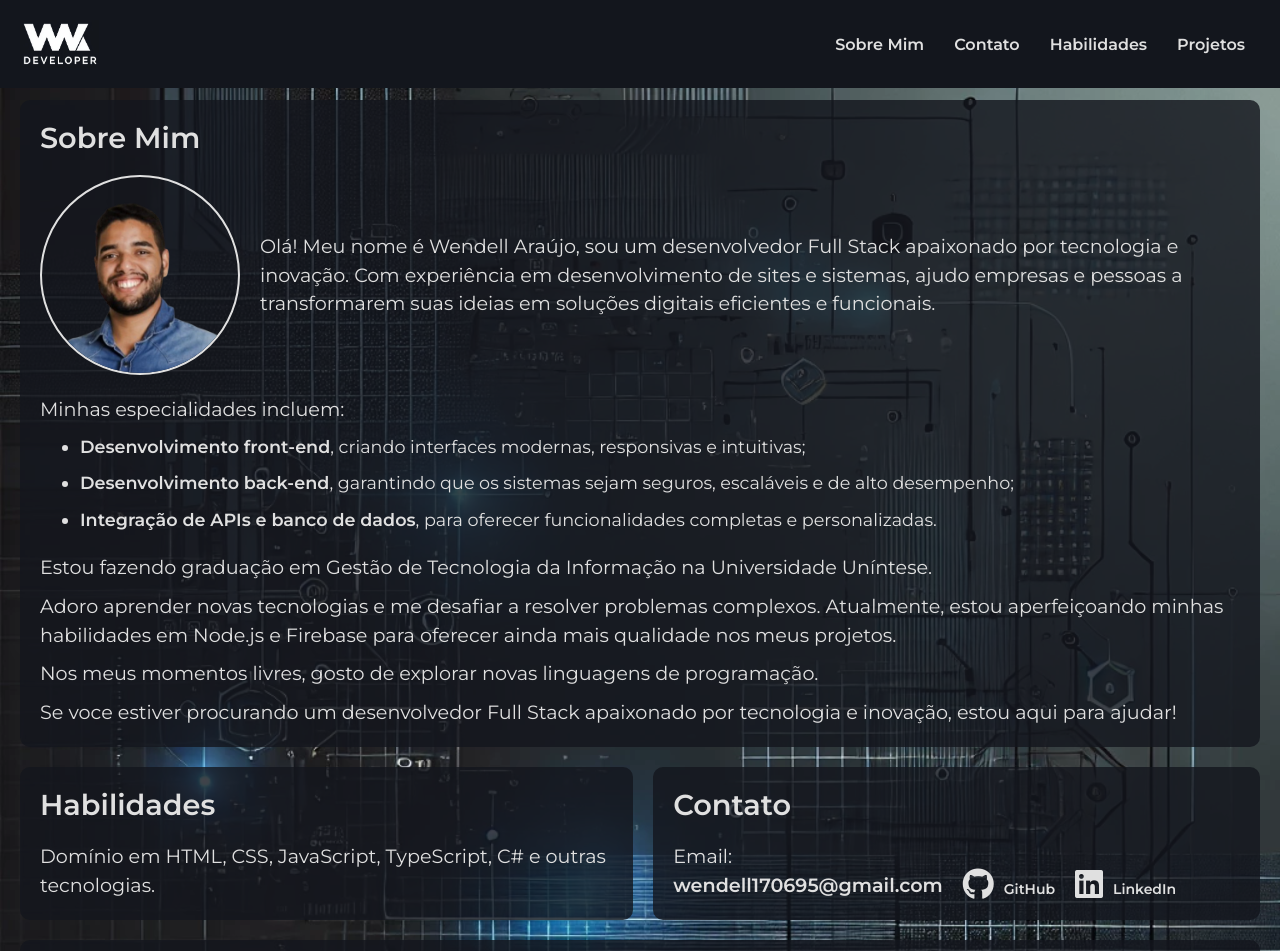
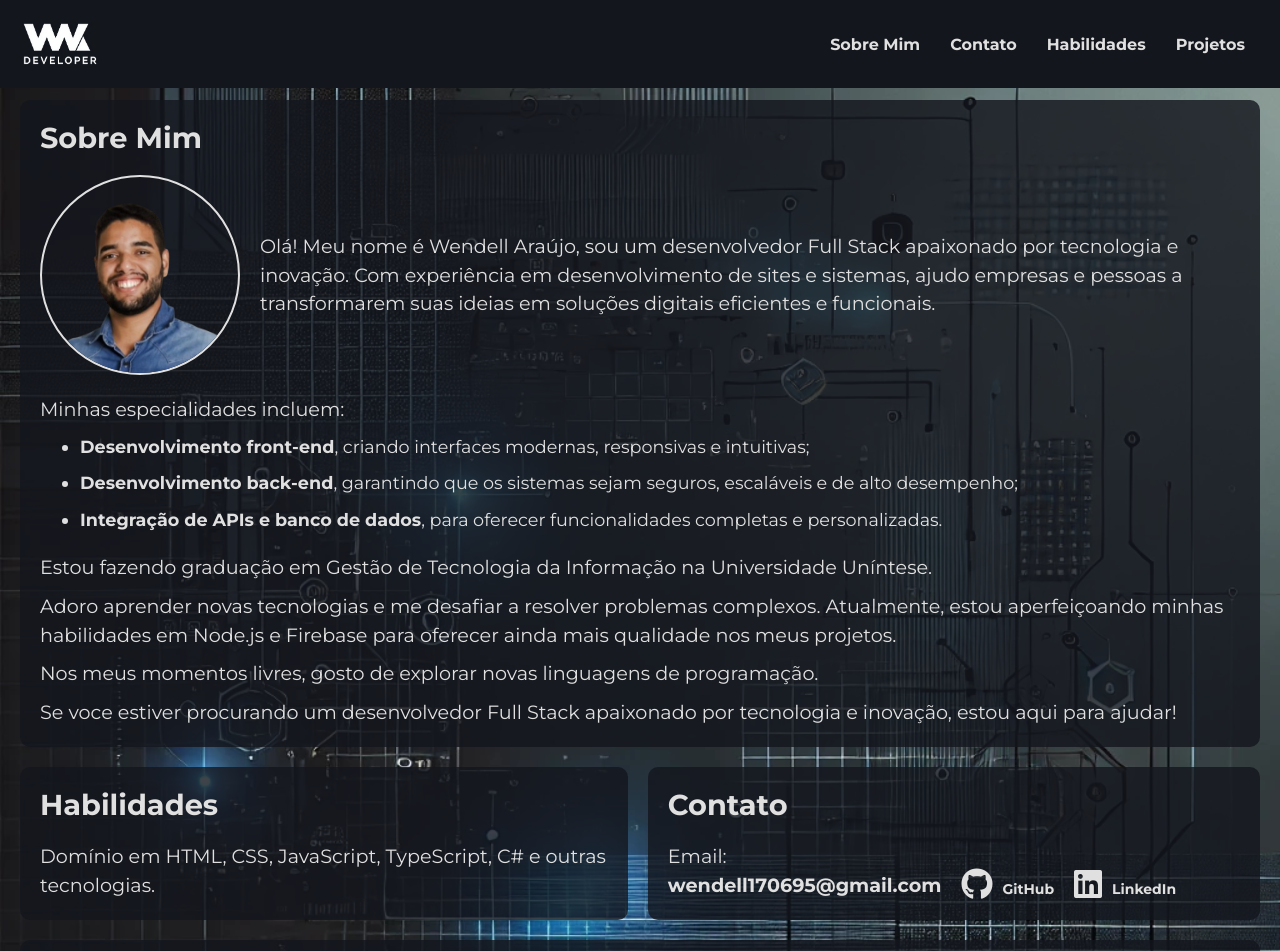
Before and after one commit to Gestao-de-Performance/projeto-final-Wendell95Araujo, a plain HTML site: page index.html in a window 1280 px wide. Shown: the top 951 px of the page. Drawn offline with Linux system fonts and the light colour scheme.

Commit message:
link da font

```diff
--- a/index.html
+++ b/index.html
@@ -8,7 +8,9 @@
     <meta name="keywords" content="HTML, CSS, JavaScript, TypeScript, C#">
     <link rel="shortcut icon" href="img/logo.jpg" type="image/x-icon">
     <title>WMA Developer</title>
-    <link href="https://fonts.googleapis.com/css2?family=Montserrat:wght@300;400;600&display=swap" rel="stylesheet">
+    <link rel="preconnect" href="https://fonts.googleapis.com">
+    <link rel="preconnect" href="https://fonts.gstatic.com" crossorigin>
+    <link href="https://fonts.googleapis.com/css2?family=Montserrat:ital,wght@0,100..900;1,100..900&display=swap" rel="stylesheet">
     <link rel="stylesheet" href="css/style.css">
     <link rel="stylesheet" href="lib/fontawesome-pro-6.5.2-web/css/all.min.css">
 </head>
```
